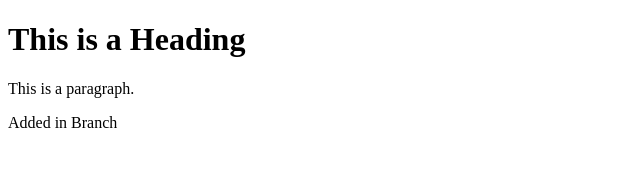
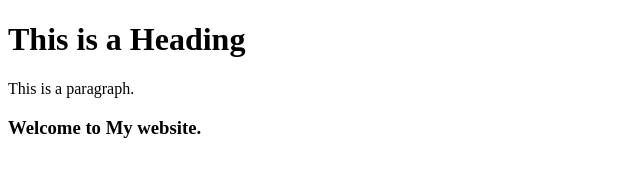
Before and after one commit to prasadgujar9/DemoRepo, a plain HTML site: page Index.html in a window 1280 px wide. Shown: the whole page, without its empty margins (0-640 px from the left). Drawn offline with Linux system fonts and the light colour scheme.

Commit message:
Added heading in branch 1

```diff
--- a/Index.html
+++ b/Index.html
@@ -7,6 +7,6 @@
 
 <h1>This is a Heading</h1>
 <p>This is a paragraph.</p>
-<div>Added in Branch</div>
+<h3>Welcome to My website.</h3>
 </body>
 </html>
```
